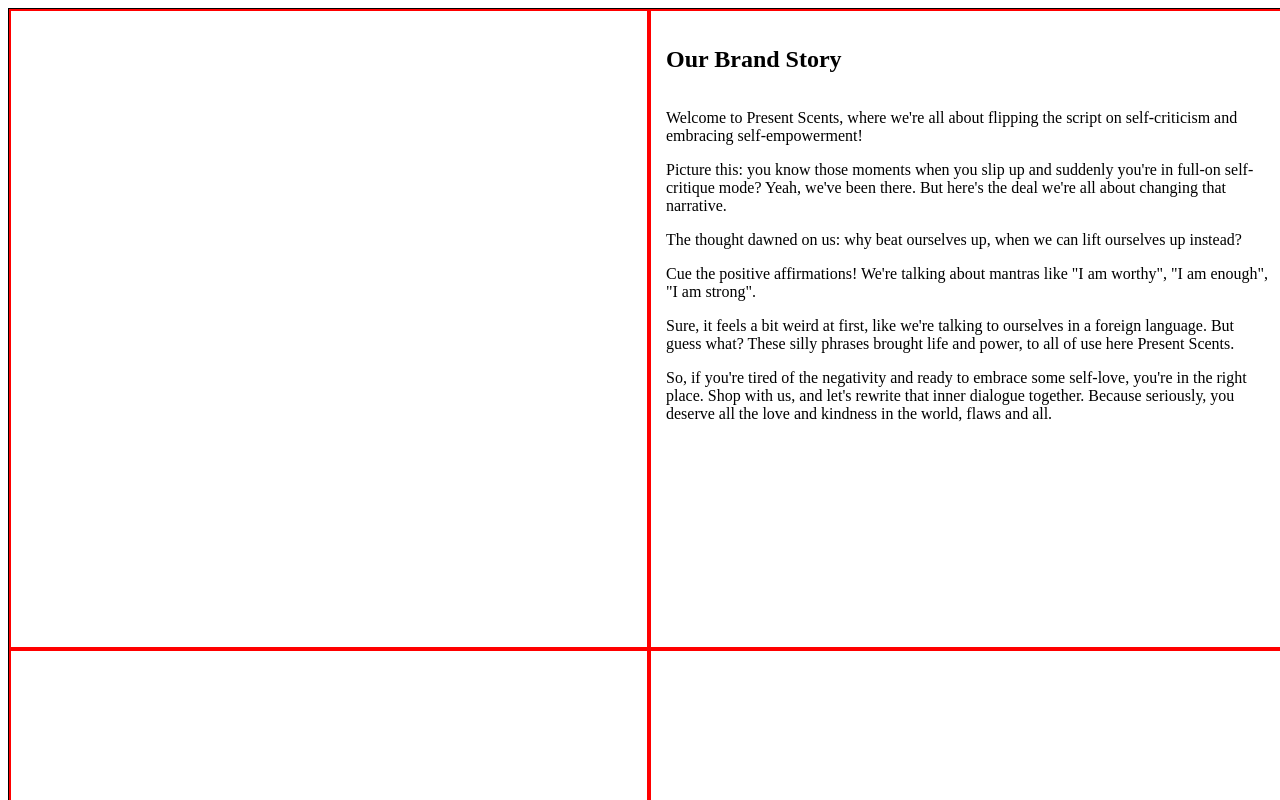
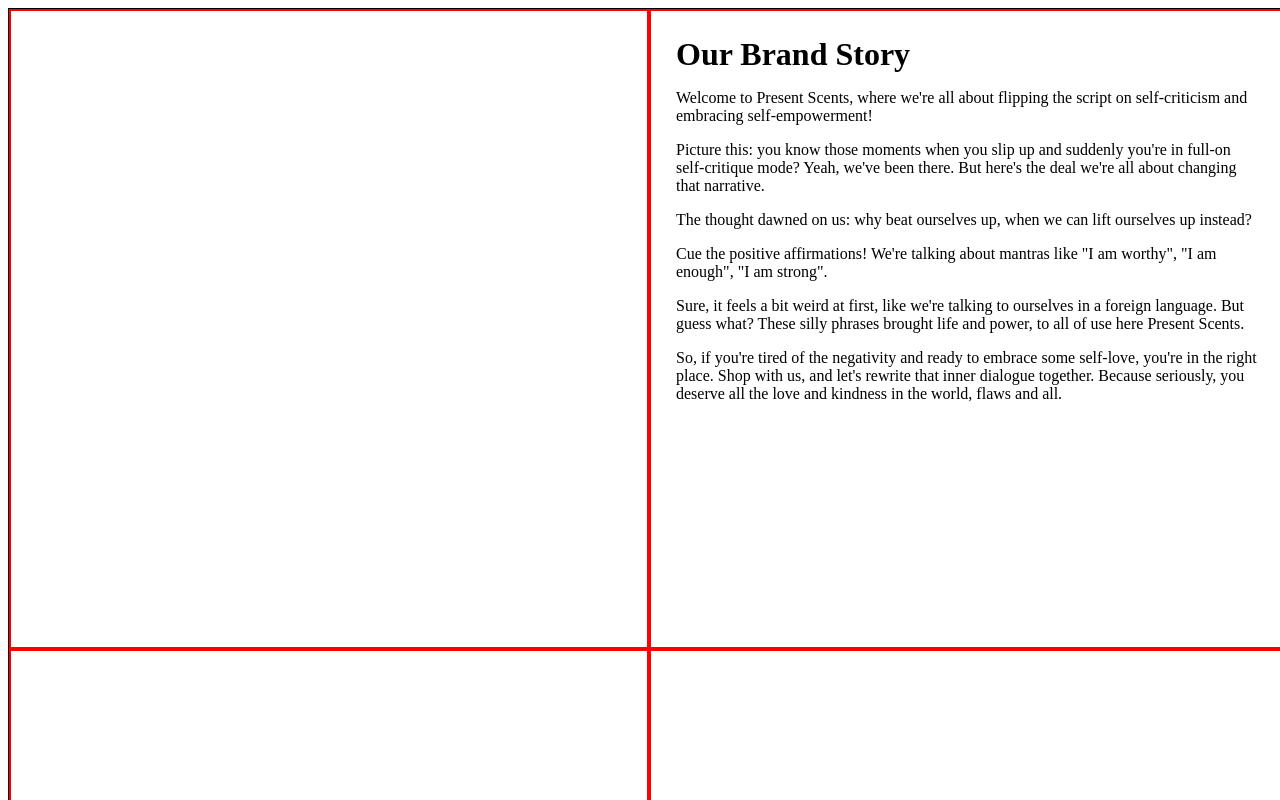
Before and after one commit to gen329/present_scents, a React (Vite) app in the folder present_scents/: page / in a window 1280 px wide. Shown: the top 800 px of the page. Built offline with nearby package versions, Linux system fonts and the light colour scheme.

Commit message:
"Updated Section_1 component: replaced h1 tag with H1 component, removed empty p tag, and adjusted padding and font size styles."

```diff
--- a/present_scents/src/Components/Home/Section_1.jsx
+++ b/present_scents/src/Components/Home/Section_1.jsx
@@ -6,7 +6,7 @@ const Section_1 = () => {
     <Container>
       <Box_Img />
       <Box_Text >
-        <h1>Our Brand Story</h1>
+        <H1>Our Brand Story</H1>
         <div>
           <p>Welcome to Present Scents, where we're all about flipping the script on self-criticism and embracing self-empowerment!</p>
           <p>Picture this: you know those moments when you slip up and suddenly you're in full-on self-critique mode? Yeah, we've been there. But here's the deal  we're all about changing that narrative.</p>
@@ -14,7 +14,6 @@ const Section_1 = () => {
           <p>Cue the positive affirmations! We're talking about mantras like "I am worthy", "I am enough", "I am strong".</p>
           <p>Sure, it feels a bit weird at first, like we're talking to ourselves in a foreign language. But guess what? These silly phrases brought life and power, to all of use here Present Scents.</p>
           <p>So, if you're tired of the negativity and ready to embrace some self-love, you're in the right place. Shop with us, and let's rewrite that inner dialogue together. Because seriously, you deserve all the love and kindness in the world, flaws and all.</p>
-          <p></p>
         </div>
       </Box_Text>
       <Box_Text />
@@ -38,10 +37,14 @@ const Box = styled.div`
 const Box_Text = styled(Box)`
   display: flex;
   flex-direction: column;
-  padding: 15px;
+  padding: 25px;
 `;
 const Box_Img = styled(Box)`
 `
+const H1 = styled.h1`
+  font-size: 2rem;
+  margin: 0;
+`;
 
 
 export default Section_1;
```
